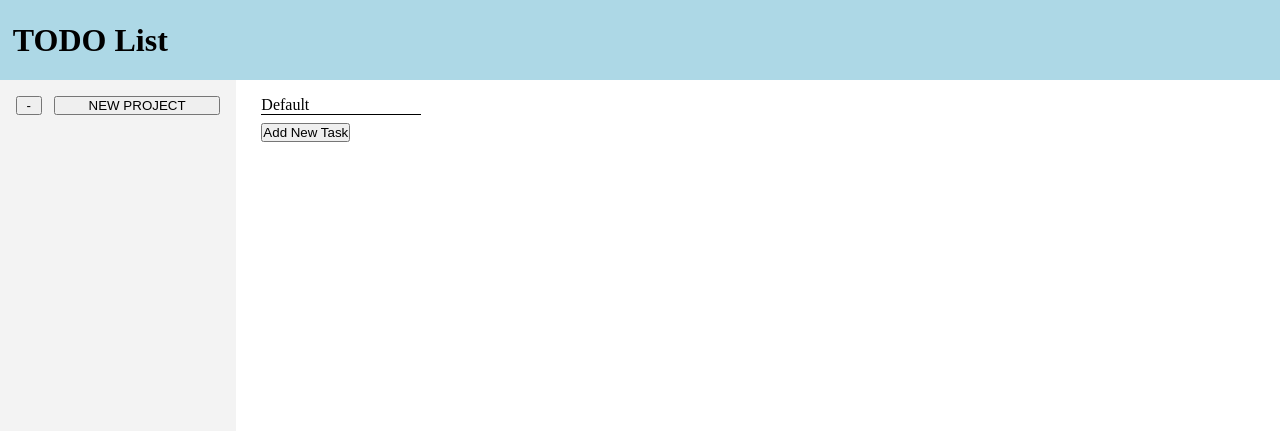
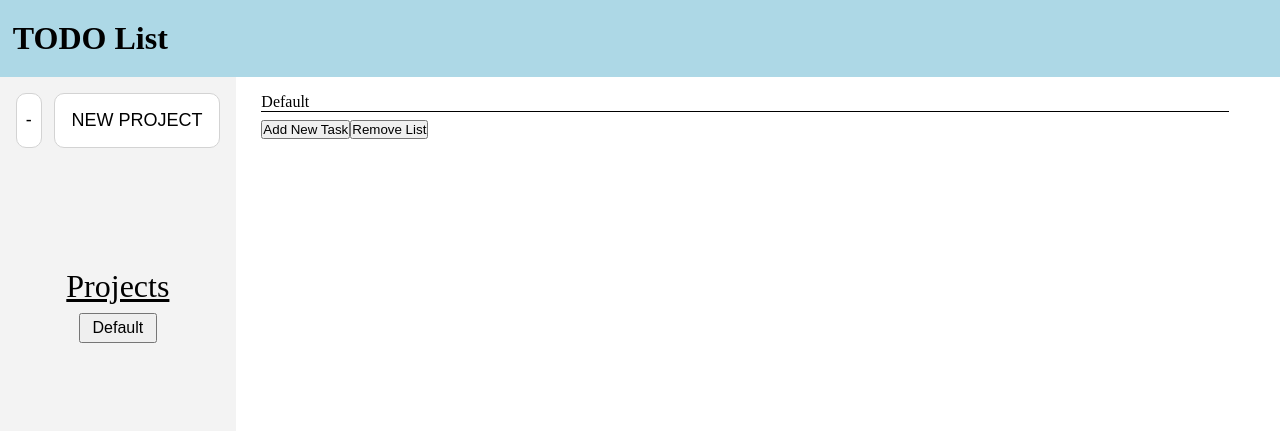
Before and after one commit to kcn2900/Project-Todo-List, a website built with webpack: page src/index.html in a window 1280 px wide. Built offline with nearby package versions, Linux system fonts and the light colour scheme.

Commit message:
Add new project/shelf panel to show/hide shelves. Change CSS for overall list appearance. Add CSS for new feature

```diff
--- a/src/index.js
+++ b/src/index.js
@@ -12,23 +12,30 @@ import './style.css';
     const sideGrid = document.createElement('div');
     sideGrid.className = "side-grid";
 
+    const taskPanel = document.createElement('div');
+    taskPanel.classList.add('side-task-panel');
+    const taskPanelLabel = document.createElement('p');
+    taskPanelLabel.textContent = "Projects";
+    taskPanel.append(taskPanelLabel)
+
     const mainContent = document.createElement("div");
     mainContent.className = "main-content";
     main.append(mainContent);
 
     const TaskShelfList = {};
-    TaskShelfList['default'] = new TaskShelf("default", form);
-
-    const taskShelfLabel = document.createElement('div');
-    taskShelfLabel.textContent = "Default";
-    taskShelfLabel.classList.add('task-label');
-    TaskShelfList['default'].appendToTaskList(taskShelfLabel);
-
-    mainContent.append(TaskShelfList['default'].createDOMList());
 
     if (localStorage.length > 0) {
-        for (let i = 0; i < localStorage.length; i++) {
-            const name = localStorage.key(i);
+        const newArr = Object.keys(localStorage)
+            .sort((a, b) => {
+                if (a === 'Default')
+                    return -1;
+                else if (b === 'Default')
+                    return 1;
+                return a - b;
+            });
+
+        for (let i = 0; i < newArr.length; i++) {
+            const name = newArr[i];
             TaskShelfList[name] = new TaskShelf(name, form);
 
             const taskShelfLabel = document.createElement('div');
@@ -40,13 +47,27 @@ import './style.css';
             mainContent.append(dom);
             addListRemoveBtn(name, dom);
 
-            console.log(localStorage.getItem(name));
-            TaskShelfList[name].reCreateList(JSON.parse(localStorage.getItem(name)))
+            appendToSideBar(name, dom);
 
+            if (localStorage.getItem(name) !== '') {
+                // console.log(localStorage.getItem(name));
+                TaskShelfList[name].reCreateList(JSON.parse(localStorage.getItem(name)))
+            }
         }
     }
     else {
+        TaskShelfList['Default'] = new TaskShelf("Default", form);
 
+        const taskShelfLabel = document.createElement('div');
+        taskShelfLabel.textContent = "Default";
+        taskShelfLabel.classList.add('task-label');
+        TaskShelfList['Default'].appendToTaskList(taskShelfLabel);
+
+        const dom = TaskShelfList['Default'].createDOMList();
+        mainContent.append(dom);
+        addListRemoveBtn('Default', dom);
+        appendToSideBar('Default', dom);
+        localStorage.setItem('Default', '');
     }
 
     /////////////////////////// sidebar handling ///////////////////////////////
@@ -90,9 +111,10 @@ import './style.css';
         delete TaskShelfList['temp'];
         mainContent.append(tempDOM);
 
-        console.log(tempDOM);
+        // console.log(tempDOM);
         addListRemoveBtn(tempName, tempDOM);
 
+        appendToSideBar(tempName, tempDOM);
         localStorage.setItem(tempName, '');
 
         form.ListForm.querySelector('.form-submit')
@@ -109,12 +131,50 @@ import './style.css';
             dom.remove();
             delete TaskShelfList[name];
             removeBtn.remove();
+            localStorage.removeItem(name);
+
+            // re-create project panel with removed project/shelf
+            const newList = [...taskPanel.children]
+                .filter(child => child.textContent !== name)
+
+            taskPanel.replaceChildren();
+            newList.forEach(item => {
+                // console.log(item.textContent, name, item.textContent === name);
+                taskPanel.append(item);
+            });
+
         }, { once: true });
     }
 
+    function appendToSideBar(text, dom) {
+        const btn = document.createElement('button');
+        btn.className = 'shelf-btn';
+        btn.textContent = text;
+        taskPanel.append(btn);
+
+        btn.addEventListener('click', (event) => {
+            event.preventDefault();
+            if (dom.classList.contains('main-hidden')) {
+                dom.classList.remove('main-hidden');
+
+                if (btn.classList.contains('side-task-hidden')) {
+                    btn.classList.remove('side-task-hidden');
+                }
+            }
+            else {
+                dom.classList.add('main-hidden');
+                btn.classList.add('side-task-hidden');
+            }
+
+        })
+    }
+
+    // create outline of side bar
     sideGrid.append(createSideBar());
     side.append(sideGrid);
+    side.append(taskPanel);
 
+    // attach button to make new shelf
     const addListBtn = document.createElement('button');
     addListBtn.textContent = "NEW PROJECT";
     addListBtn.classList.add('new-project-btn');
@@ -174,12 +234,17 @@ function TaskShelf(name, f) {
         detailBtn.classList.add('task-detail-btn');
         detailBtn.textContent = 'More details';
         newItem.append(detailBtn);
-        const detailNode = generateDetails(Object.values(itemObj));
-        newItem.append(detailNode);
+
         detailBtn.addEventListener('click', () => {
             detailNode.style.display = "flex";
             detailBtn.style.display = "none";
         });
+
+        // append task details
+        console.log(Object.entries(itemObj));
+        const detailNode = generateDetails(Object.values(itemObj));
+        newItem.append(detailNode);
+
 
         //  attach remove button
         const removeBtn = document.createElement('button');
@@ -298,8 +363,8 @@ function TaskShelf(name, f) {
     function sortTasks() {
         const grid = container.querySelector('.main-grid');
         [...grid.children]
-                .sort((a, b) => { return +a.id - +b.id })
-                .forEach((node) => grid.append(node));
+            .sort((a, b) => { return +a.id - +b.id })
+            .forEach((node) => grid.append(node));
     }
 
     // handle validation and task card DOM attachment + sorting
--- a/src/style.css
+++ b/src/style.css
@@ -1,22 +1,25 @@
 * {
   margin: 0;
   padding: 0;
-  --task-width: 20vh;
-  --content-height: calc(100vh - 10vh);
+}
+
+body {
+  display: flex;
+  flex-direction: column;
+  height: 100vh;
 }
 
 #content {
   position: relative;
   display: flex;
-  height: var(--content-height);
+  flex: 1;
 }
 
 header {
-  height: 10vh;
   display: flex;
   align-items: center;
   background-color: lightblue;
-  padding: 0 1vw;
+  padding: 2.5vh 1vw;
   font-size: xx-large;
   font-weight: bold;
 }
@@ -24,15 +27,25 @@ header {
 /* -------------------------- sidebar css -------------------------------- */
 
 #sidebar {
-
+  display: flex;
+  flex-direction: column;
   padding: 1rem;
   width: 20vw;
-  height: 100%;
   background-color: rgb(243, 243, 243);
 }
 
-.side-grid>button {
+.side-grid > button {
   width: 2vw;
+  padding: 2vh 0;
+  font-size: large;
+  appearance: none;
+  border: 1px solid lightgray;
+  background-color: white;
+  border-radius: 10px;
+}
+
+.side-grid > button:active {
+  background-color: lightgray;
 }
 
 .side-grid {
@@ -42,6 +55,31 @@ header {
 
 .new-project-btn {
   flex: 1;
+}
+
+.side-task-panel {
+  margin-top: 15vh;
+  align-self: center;
+  height: 20vh;
+  display: flex;
+  gap: 1vh;
+  flex-direction: column;
+  align-items: center;
+}
+
+.side-task-panel > p {
+  font-size: 2rem;
+  text-decoration: underline;
+}
+
+.side-task-panel > button {
+  font-size: 1rem;
+  padding: 0.5vh 0;
+  width: 75%;
+}
+
+.side-task-hidden {
+  opacity: 0.5;
 }
 
 /* -------------------------- main css ----------------------------------- */
@@ -55,18 +93,22 @@ header {
 }
 
 .main-content {
-  display: grid;
-  grid-template-columns: repeat(auto-fit, minmax(var(--task-width), 1fr));
-  grid-auto-flow: column;
+  overflow: scroll;
+  display: flex;
+  flex-direction: column;
   gap: 2vh;
   justify-items: start;
-  max-width: var(--task-width);
   align-items: start;
+  width: 100%;
 }
 
 .main-container {
   margin: 2vh 0;
-  width: var(--task-width);
+  width: 95%;
+}
+
+.main-hidden {
+  display: none;
 }
 
 .main-grid {
@@ -105,33 +147,34 @@ form {
   border: 1px black solid;
   border-radius: 10px;
   padding: 1vh 1vw;
-  font-size: medium
+  font-size: medium;
 }
 
-.form-item>label[for='title'] {
+.form-item > label[for="title"] {
   margin-top: 5vh;
 }
 
-.form-item>textarea[name='description'] {
+.form-item > textarea[name="description"] {
   height: 5vh;
 }
 
-.form-item>input[name='date'] {
+.form-item > input[name="date"] {
   height: 2vh;
 }
 
 .form-list {
   height: 20vh;
   width: 20vw;
-  grid-template: repeat(auto-fill, minmax(7vh, 1fr))
-                / 1fr;
+  grid-template:
+    repeat(auto-fill, minmax(7vh, 1fr))
+    / 1fr;
 }
 
-.form-list>label[for='title'] {
+.form-list > label[for="title"] {
   margin-top: 5vh;
 }
 
-.form-list>input[name='title'] {
+.form-list > input[name="title"] {
   height: 2vh;
 }
 
@@ -170,6 +213,17 @@ form > *::placeholder {
   gap: 1vh;
 }
 
+.task-card > p {
+  text-overflow: ellipsis;
+  overflow: hidden;
+  font-size: 1rem;
+}
+
+.task-card > p:first-child {
+  font-size: bold;
+  font-size: 1.3rem;
+}
+
 .task-label {
   border-bottom: 1px solid black;
   margin-bottom: 1vh;
@@ -184,13 +238,18 @@ textarea {
 }
 
 .task-detail {
-  display: flex;
+  display: grid;
   flex-direction: column;
   gap: 1vh;
+  overflow: hidden;
 }
 
 .task-detail > * {
   list-style-type: none;
+}
+
+.task-detail > li {
+  text-overflow: ellipsis;
 }
 
 .task-detail > ul {
```
